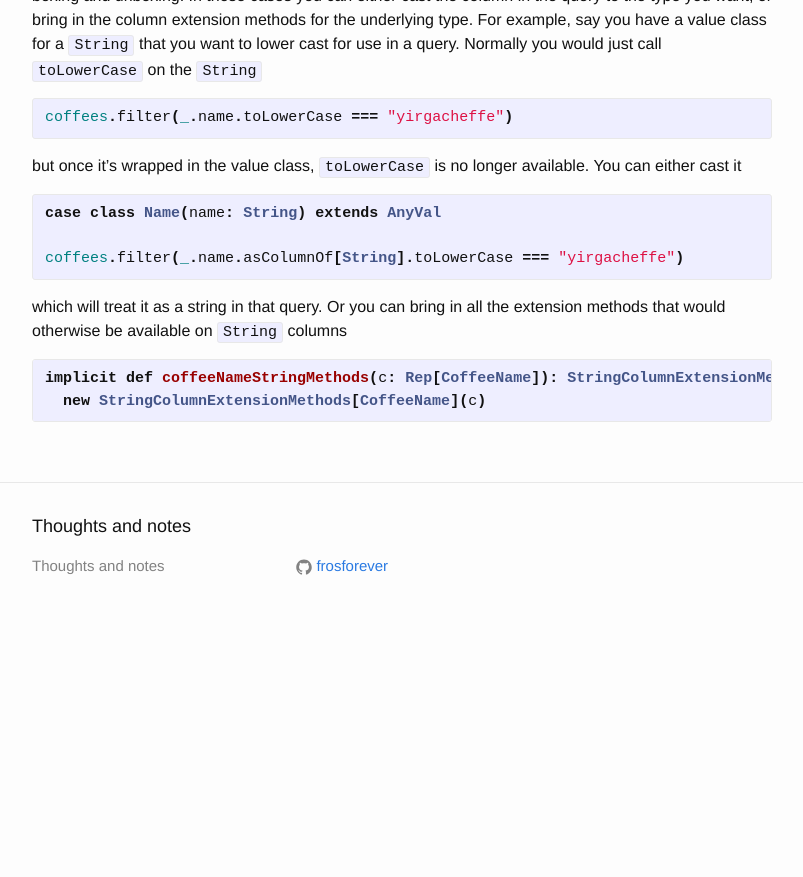
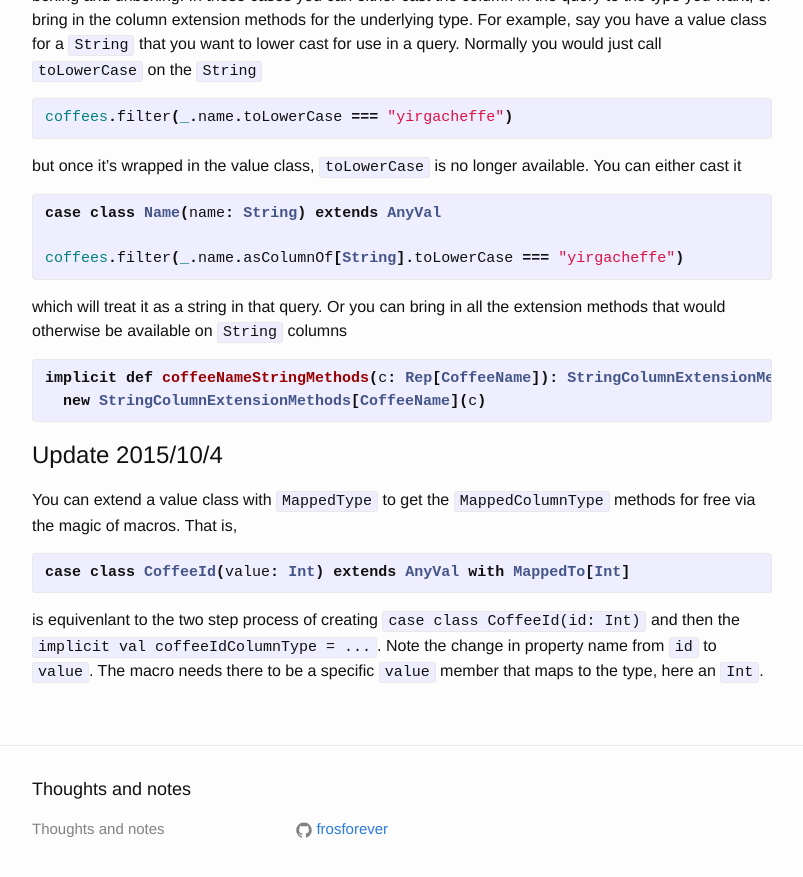
Before and after one commit to frosforever/frosforever.github.io, a Jekyll site: the page built from _posts/2015-08-29-slick-value-classes.md, in a window 1280 px wide and 900 px high, scrolled down 3387 px. Shown: the top 877 px of the window, without its empty margins (238-1041 px from the left). Built offline with Jekyll 4.4.1, drawn with Linux system fonts in a browser that asks for light colours; before the commit the page ends 4025 px from its top, so only the background shows below that.

Commit message:
Add update to slick value class MappedTo macro

```diff
--- a/_posts/2015-08-29-slick-value-classes.md
+++ b/_posts/2015-08-29-slick-value-classes.md
@@ -157,3 +157,13 @@ which will treat it as a string in that query. Or you can bring in all the exten
 implicit def coffeeNameStringMethods(c: Rep[CoffeeName]): StringColumnExtensionMethods[CoffeeName] =
   new StringColumnExtensionMethods[CoffeeName](c)
 {% endhighlight %}
+
+# Update 2015/10/4
+
+You can extend a value class with `MappedType` to get the `MappedColumnType` methods for free via the magic of macros.
+That is,
+
+{% highlight scala %}
+case class CoffeeId(value: Int) extends AnyVal with MappedTo[Int]
+{% endhighlight %}
+is equivenlant to the two step process of creating `case class CoffeeId(id: Int)` and then the `implicit val coffeeIdColumnType = ...`. Note the change in property name from `id` to `value`. The macro needs there to be a specific `value` member that maps to the type, here an `Int`.
```
